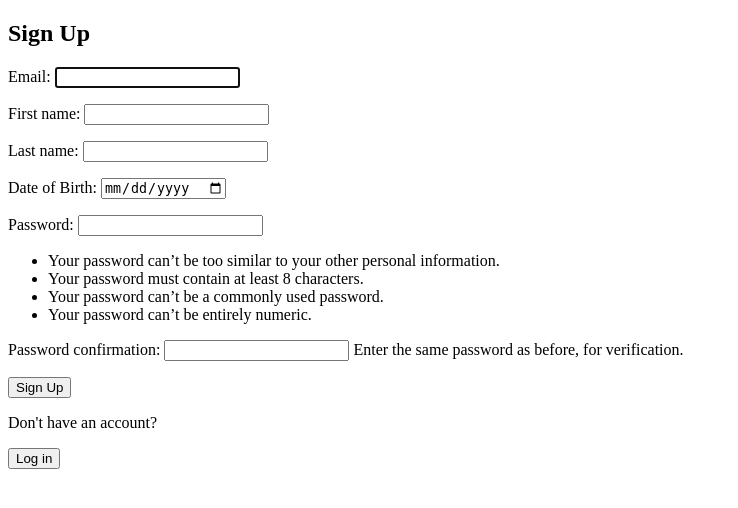
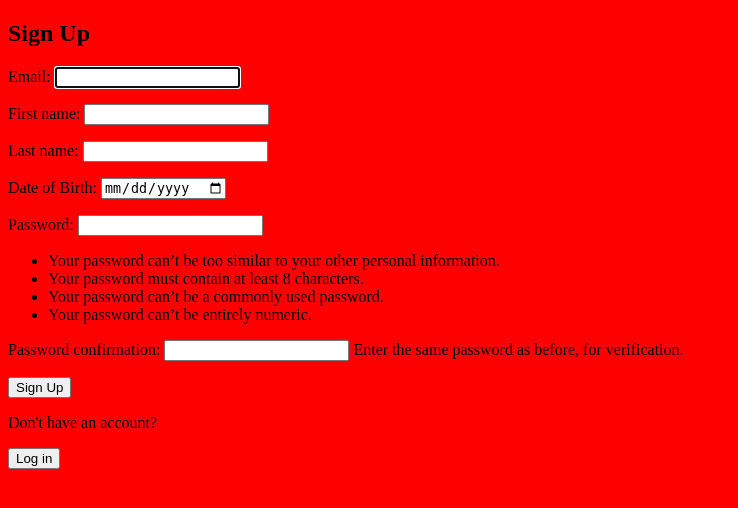
Before and after one commit to ileniadigital/HobbiesConnect, a Django app: page /signup/ in a window 1280 px wide. Shown: the top 508 px of the page, without its empty margins (0-738 px from the left). Run offline with Django 3.2, Linux system fonts and the light colour scheme.

Commit message:
Added static css file and linked it

```diff
--- /dev/null
+++ b/api/static/style.css
@@ -0,0 +1,3 @@
+body {
+  background-color: red;
+}
--- a/api/templates/login.html
+++ b/api/templates/login.html
@@ -3,6 +3,8 @@
 <html>
 <head>
     <title>Login</title>
+    {% load static %}
+    <link rel="stylesheet" type="text/css" href="{% static 'style.css' %}">
 </head>
 <body>
     <h2>Login</h2>
--- a/api/templates/signup.html
+++ b/api/templates/signup.html
@@ -3,6 +3,8 @@
 <html>
 <head>
     <title>Sign Up</title>
+    {% load static %}
+    <link rel="stylesheet" type="text/css" href="{% static 'style.css' %}">
 </head>
 <body>
     <h2>Sign Up</h2>
```
